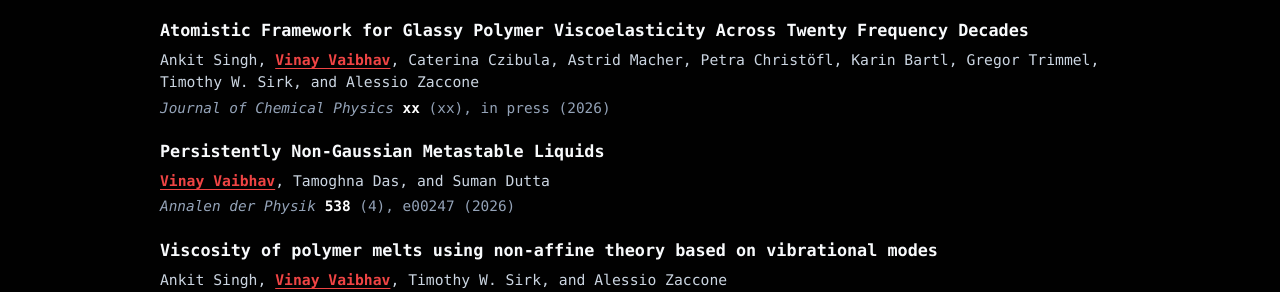
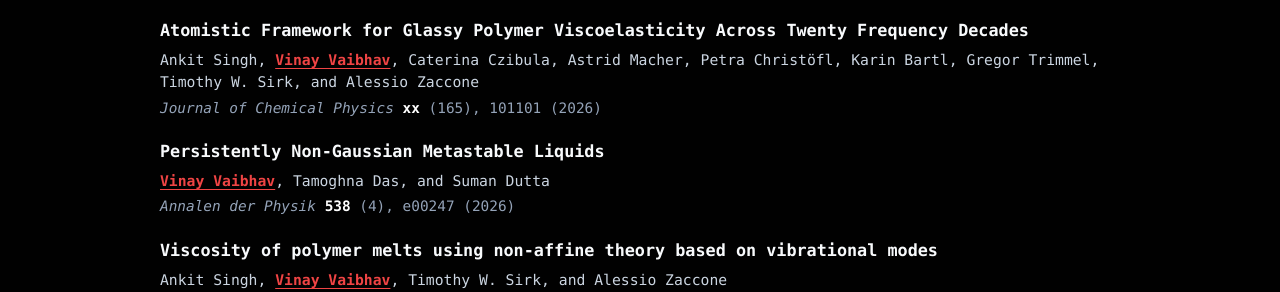
Before and after one commit to vinayphys/vinayphys.github.io, a Jekyll site: the page built from Publications.md, in a window 1280 px wide and 900 px high, scrolled down 1240 px. Shown: the part 160-452 px from the top of the window. Built offline with Jekyll 4.4.1, drawn with Linux system fonts in a browser that asks for light colours; a style sheet for code colours, icons or effects is not loaded.

Commit message:
Update Publications.md

```diff
--- a/Publications.md
+++ b/Publications.md
@@ -68,10 +68,10 @@
 
 <div style="margin-bottom: 20px;">
   <div class="pub-title">
-    <a href="https://pubs.aip.org/aip/jcp/" target="_blank" rel="noopener noreferrer">Atomistic Framework for Glassy Polymer Viscoelasticity Across Twenty Frequency Decades</a>
+    <a href="https://doi.org/10.1063/5.0332872" target="_blank" rel="noopener noreferrer">Atomistic Framework for Glassy Polymer Viscoelasticity Across Twenty Frequency Decades</a>
   </div>
   <div class="pub-authors">Ankit Singh, <strong>Vinay Vaibhav</strong>, Caterina Czibula, Astrid Macher, Petra Christöfl, Karin Bartl, Gregor Trimmel, Timothy W. Sirk, and Alessio Zaccone</div>
-  <div class="pub-journal"><em>Journal of Chemical Physics</em> <strong>xx</strong> (xx), in press (2026)</div>
+  <div class="pub-journal"><em>Journal of Chemical Physics</em> <strong>xx</strong> (165), 101101 (2026)</div>
 </div>
 
 <div style="margin-bottom: 20px;">
```
